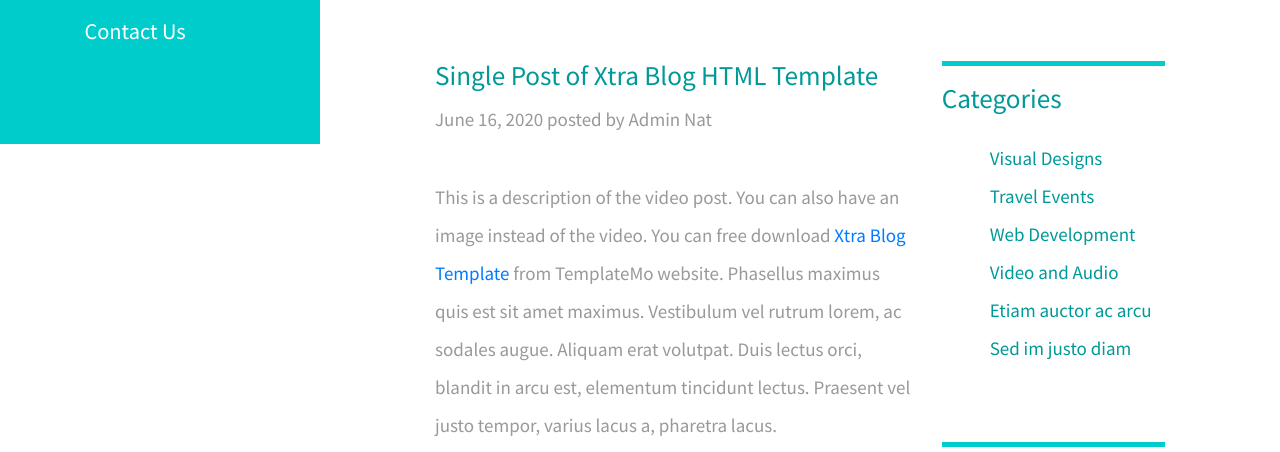
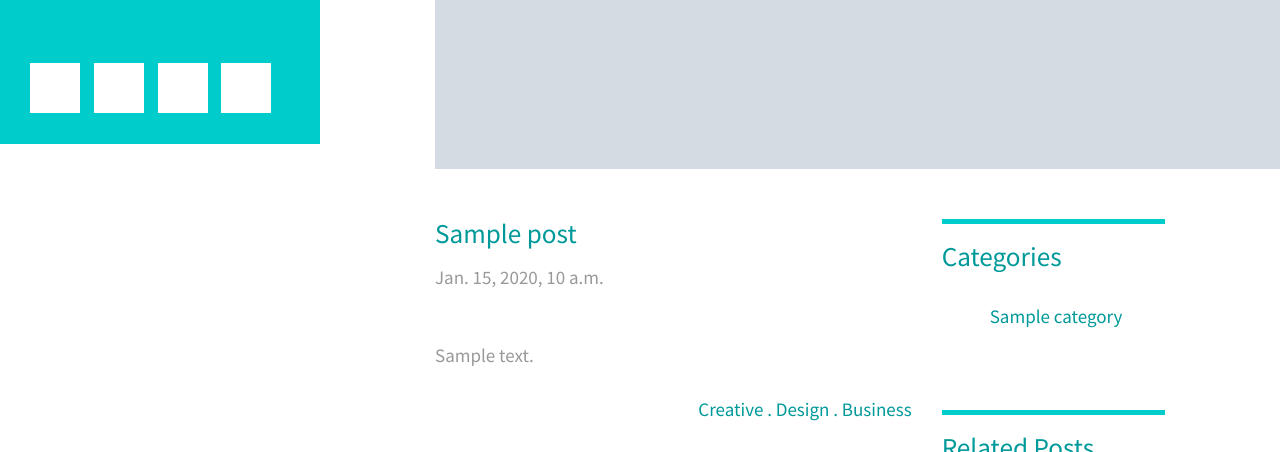
Before and after one commit to iskander2/blog20, a Django app: template blog/templates/post.html in a window 1280 px wide. Shown: the part 656-1108 px from the top of the page. Run offline with Django 3.2, Linux system fonts and the light colour scheme; tables that the repository leaves empty hold one stand-in row (values such as "Sample post"); the template is opened without the code that fills it: values that come from a table or form of the project are taken from there, most other values are stand-ins (such as "Sample title", 1, 10 or a date in 2020); grey boxes marked "Sample" are stand-in pictures; some libraries are stand-ins or nearby versions; some web fonts are replaced.

Commit message:
obnovleniya

```diff
--- a/blog/admin.py
+++ b/blog/admin.py
@@ -1,6 +1,7 @@
 from django.contrib import admin
 
 # Register your models here.
-from .models import Post
+from .models import Post,Category
 
 admin.site.register(Post)
+admin.site.register(Category)
--- a/blog/models.py
+++ b/blog/models.py
@@ -1,14 +1,33 @@
+
 
 from django.db import models
 
 # Create your models here.
+
+class Category(models.Model):
+    name =models.CharField(max_length=20,)
+
+    def __str__(self):
+        return self.name
 
 class Post(models.Model):
     title = models.CharField(max_length=150)
     creat_at = models.DateTimeField(auto_now_add=True)
     author =models.CharField(max_length=150)
     image = models.ImageField(upload_to = 'images/')
-    description = models.TextField()
+    category = models.ForeignKey(Category , on_delete=models.CASCADE,blank=True,null=True)
+    short_description = models.TextField(max_length=200)
+    description= models.TextField()
 
     def __str__(self):
         return self.title
+
+class Comment(models.Model):
+    author =models.CharField(max_length=15)
+    description =models.TextField(max_length=150)
+    post =models.ForeignKey(Post,on_delete=models.CASCADE)
+    created = models.DateField(auto_now_add=True)
+    image = models.ImageField(upload_to='images/')
+
+    def __str__(self):
+        return f'{self.author} -> {self.post}'
--- a/blog/templates/base.html
+++ b/blog/templates/base.html
@@ -32,10 +32,6 @@ https://templatemo.com/tm-553-xtra-blog
                     <li class="tm-nav-item {{home}} "><a href="{% url 'blog:home' %}" class="tm-nav-link">
                         <i class="fas fa-home"></i>
                         Blog Home
-                    </a></li>
-                    <li class="tm-nav-item {{post}} "><a href="{% url 'blog:post' %}" class="tm-nav-link">
-                        <i class="fas fa-pen"></i>
-                        Single Post
                     </a></li>
                     <li class="tm-nav-item {{about}} "><a href="{% url 'blog:about' %}" class="tm-nav-link">
                         <i class="fas fa-users"></i>
--- a/blog/templates/index.html
+++ b/blog/templates/index.html
@@ -52,17 +52,17 @@
                 {% for post in posts %}
                 <article class="col-12 col-md-6 tm-post">
                     <hr class="tm-hr-primary">
-                    <a href="post.html" class="effect-lily tm-post-link tm-pt-20">
+                    <a href="{% url 'blog:post' pk=post.pk %}" class="effect-lily tm-post-link tm-pt-20">
                         <div class="tm-post-link-inner">
                             <img src="{{post.image.url}}" alt="Image" class="img-fluid">
                         </div>
                         <h2 class="tm-pt-30 tm-color-primary tm-post-title">{{post.title}}</h2>
                     </a>
                     <p class="tm-pt-30">
-                      {{post.description}}
+                      {{post.short_description}}
                     </p>
                     <div class="d-flex justify-content-between tm-pt-45">
-                        <span class="tm-color-primary">Visual . Artworks</span>
+                        <span class="tm-color-primary">{{post.category}}</span>
                         <span class="tm-color-primary">{{post.creat_at}}</span>
                     </div>
                     <hr>
--- a/blog/templates/post.html
+++ b/blog/templates/post.html
@@ -6,32 +6,17 @@
                 <div class="col-12">
                     <hr class="tm-hr-primary tm-mb-55">
                     <!-- Video player 1422x800 -->
-                    <video width="954" height="535" controls class="tm-mb-40">
-                        <source src="video/wheat-field.mp4" type="video/mp4">
-                        Your browser does not support the video tag.
-                    </video>
+
+                    <img width="954" height="535" controls class="tm-mb-40" src="{{post.image.url}}">
                 </div>
             </div>
             <div class="row tm-row">
                 <div class="col-lg-8 tm-post-col">
                     <div class="tm-post-full">
                         <div class="mb-4">
-                            <h2 class="pt-2 tm-color-primary tm-post-title">Single Post of Xtra Blog HTML Template</h2>
-                            <p class="tm-mb-40">June 16, 2020 posted by Admin Nat</p>
-                            <p>
-                                This is a description of the video post. You can also have an image instead of
-                                the video. You can free download
-                                <a rel="nofollow" href="https://templatemo.com/tm-553-xtra-blog" target="_blank">Xtra Blog Template</a>
-                                from TemplateMo website. Phasellus maximus quis est sit amet maximus. Vestibulum vel rutrum
-                                lorem, ac sodales augue. Aliquam erat volutpat. Duis lectus orci, blandit in arcu
-                                est, elementum tincidunt lectus. Praesent vel justo tempor, varius lacus a,
-                        pharetra lacus. </p>
-                            <p>
-                                Duis pretium efficitur nunc. Mauris vehicula nibh nisi. Curabitur gravida neque
-                                dignissim, aliquet nulla sed, condimentum nulla. Pellentesque id venenatis
-                                quam, id cursus velit. Fusce semper tortor ac metus iaculis varius. Praesent
-                                aliquam ex vel lectus ornare tristique. Nunc et eros quis enim feugiat tincidunt
-                                et vitae dui.
+                            <h2 class="pt-2 tm-color-primary tm-post-title">{{post.title}}</h2>
+                            <p class="tm-mb-40">{{post.creat_at}}</p>
+                            <p>{{post.description}}
                             </p>
                             <span class="d-block text-right tm-color-primary">Creative . Design . Business</span>
                         </div>
@@ -40,39 +25,23 @@
                         <div>
                             <h2 class="tm-color-primary tm-post-title">Comments</h2>
                             <hr class="tm-hr-primary tm-mb-45">
-                            <div class="tm-comment tm-mb-45">
-                                <figure class="tm-comment-figure">
-                                    <img src="{% static 'img/comment-01.jpg' %}" alt="Image" class="mb-2 rounded-circle img-thumbnail">
-                                    <figcaption class="tm-color-primary text-center">Mark Sonny</figcaption>
-                                </figure>
-                                <div>
-                                    <p>
-                                        Praesent aliquam ex vel lectus ornare tritique. Nunc et eros
-                                        quis enim feugiat tincidunt et vitae dui. Nullam consectetur
-                                        justo ac ex laoreet rhoncus. Nunc id leo pretium, faucibus
-                                        sapien vel, euismod turpis.
-                                    </p>
-                                    <div class="d-flex justify-content-between">
-                                        <a href="#" class="tm-color-primary">REPLY</a>
-                                        <span class="tm-color-primary">June 14, 2020</span>
-                                    </div>
-                                </div>
-                            </div>
+                            {% for comment in post.comment_set.all %}
+
+
                             <div class="tm-comment-reply tm-mb-45">
                                 <hr>
                                 <div class="tm-comment">
                                     <figure class="tm-comment-figure">
-                                        <img src="{% static 'img/comment-02.jpg' %}" alt="Image" class="mb-2 rounded-circle img-thumbnail">
-                                        <figcaption class="tm-color-primary text-center">Jewel Soft</figcaption>
+                                        <img src={{coment.image.url}} alt="Image" class="mb-2 rounded-circle img-thumbnail">
+                                        <figcaption class="tm-color-primary text-center">{{ comment.author }}</figcaption>
                                     </figure>
                                     <p>
-                                        Nunc et eros quis enim feugiat tincidunt et vitae dui.
-                                        Nullam consectetur justo ac ex laoreet rhoncus. Nunc
-                                        id leo pretium, faucibus sapien vel, euismod turpis.
+                                        {{comment.description}}
                                     </p>
                                 </div>
-                                <span class="d-block text-right tm-color-primary">June 21, 2020</span>
+                                <span class="d-block text-right tm-color-primary">{{comment.created}}</span>
                             </div>
+                            {% endfor %}
                             <form action="" class="mb-5 tm-comment-form">
                                 <h2 class="tm-color-primary tm-post-title mb-4">Your comment</h2>
                                 <div class="mb-4">
@@ -96,33 +65,24 @@
                         <hr class="mb-3 tm-hr-primary">
                         <h2 class="mb-4 tm-post-title tm-color-primary">Categories</h2>
                         <ul class="tm-mb-75 pl-5 tm-category-list">
-                            <li><a href="#" class="tm-color-primary">Visual Designs</a></li>
-                            <li><a href="#" class="tm-color-primary">Travel Events</a></li>
-                            <li><a href="#" class="tm-color-primary">Web Development</a></li>
-                            <li><a href="#" class="tm-color-primary">Video and Audio</a></li>
-                            <li><a href="#" class="tm-color-primary">Etiam auctor ac arcu</a></li>
-                            <li><a href="#" class="tm-color-primary">Sed im justo diam</a></li>
+                            {% for category in categories %}
+                            <li><a href="#" class="tm-color-primary">{{category.name}}</a></li>
+
+                            {% endfor %}
                         </ul>
                         <hr class="mb-3 tm-hr-primary">
                         <h2 class="tm-mb-40 tm-post-title tm-color-primary">Related Posts</h2>
-                        <a href="#" class="d-block tm-mb-40">
+                        {% for related_post in post.category.post_set.all %}
+                            {% if related_post.id != post.id %}
+                        <a href="{% url 'blog:post' pk=related_post.id %}" class="d-block tm-mb-40">
                             <figure>
-                                <img src="{% static 'img/img-01.jpg' %} alt="Image" class="mb-3 img-fluid">
-                                <figcaption class="tm-color-primary">Duis mollis diam nec ex viverra scelerisque a sit</figcaption>
+                                <img src="{{ related_post.image.url }}" alt="Image" class="mb-3 img-fluid">
+                                <figcaption class="tm-color-primary">{{related_post.title}}</figcaption>
                             </figure>
                         </a>
-                        <a href="#" class="d-block tm-mb-40">
-                            <figure>
-                                <img src="{% static 'img/img-05.jpg' %}" alt="Image" class="mb-3 img-fluid">
-                                <figcaption class="tm-color-primary">Integer quis lectus eget justo ullamcorper ullamcorper</figcaption>
-                            </figure>
-                        </a>
-                        <a href="#" class="d-block tm-mb-40">
-                            <figure>
-                                <img src="{% static 'img/img-06.jpg' %}" alt="Image" class="mb-3 img-fluid">
-                                <figcaption class="tm-color-primary">Nam lobortis nunc sed faucibus commodo</figcaption>
-                            </figure>
-                        </a>
+
+                        {% endif %}
+                        {% endfor %}
                     </div>
                 </aside>
             </div>
--- a/blog/urls.py
+++ b/blog/urls.py
@@ -5,5 +5,5 @@ urlpatterns =[
     path("hello/", hello_world, name = 'home'),
     path("zdraste/",zdraste, name = 'about'),
     path("les/", les, name = 'les'),
-    path("les1/", les1, name = 'post')
+    path("les1/<int:pk>/", les1, name = 'post')
 ]
```
Also changed, not shown: blog/views.py (+5 -3 lines), blog/migrations/0003_auto_20211115_2041.py (added), blog/migrations/0004_auto_20211115_2059.py (added), blog/migrations/0005_rename_descrtiption_post_description.py (added), blog/migrations/0006_comment.py (added).
